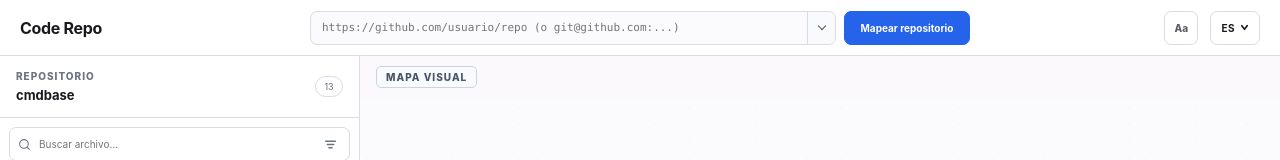
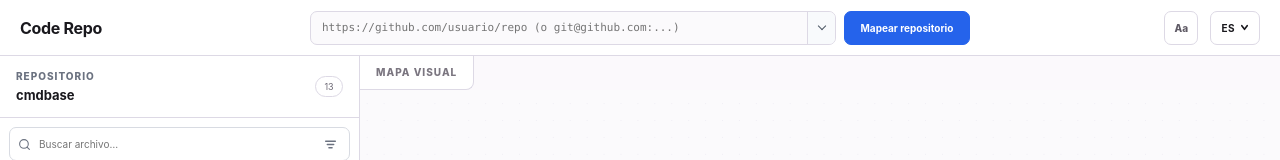
Before and after one commit to MartaCondeDesign/Code-Repo, a React (Vite) app: page / in a window 1280 px wide. Shown: the top 160 px of the page. Built offline with nearby package versions, Linux system fonts and the light colour scheme; a web font is replaced by a local one.

Commit message:
style: position MAPA VISUAL box flush with top and left edges with white background

```diff
--- a/src/map.css
+++ b/src/map.css
@@ -178,9 +178,9 @@ button { color: inherit; }
 .inspector-resizer::before { content: ""; position: absolute; inset: 0 -4px; }
 .inspector-resizer span { position: absolute; left: 2px; top: 50%; width: 3px; height: 38px; transform: translateY(-50%) translateX(-4px); border-radius: 99px; background: #c9c3d2; transition: background .15s, height .15s; }
 .pane-heading { height: 62px; flex-shrink: 0; padding: 13px 16px; display: flex; align-items: center; justify-content: space-between; border-bottom: 1px solid var(--line); }
-.pane-heading.map-heading { height: 42px; padding: 0 16px; border-bottom: 0; display: flex; align-items: center; }
-.pane-heading.map-heading > div { display: inline-flex; align-items: center; padding: 4px 9px; border: 1px solid #cbd5e1; border-radius: 5px; background: #f8fafc; width: fit-content; }
-.pane-heading.map-heading .pane-kicker { margin-bottom: 0; color: #475569; }
+.pane-heading.map-heading { height: 34px; padding: 0; border-bottom: 0; display: flex; align-items: flex-start; }
+.pane-heading.map-heading > div { display: inline-flex; align-items: center; height: 34px; padding: 0 16px; background: #ffffff; border-right: 1px solid var(--line); border-bottom: 1px solid var(--line); border-bottom-right-radius: 8px; box-sizing: border-box; }
+.pane-heading.map-heading .pane-kicker { margin-bottom: 0; color: #7b7680; }
 .pane-kicker { display: block; margin-bottom: 4px; color: #7b7680; font-size: 8px; font-weight: 800; letter-spacing: 1.25px; }
 .pane-heading h2 { font-size: 13px; max-width: 360px; overflow: hidden; text-overflow: ellipsis; white-space: nowrap; }
 .file-count { min-width: 28px; padding: 4px 7px; text-align: center; border: 1px solid var(--line); border-radius: 99px; color: var(--muted); font-size: 9px; cursor: default; }
```
